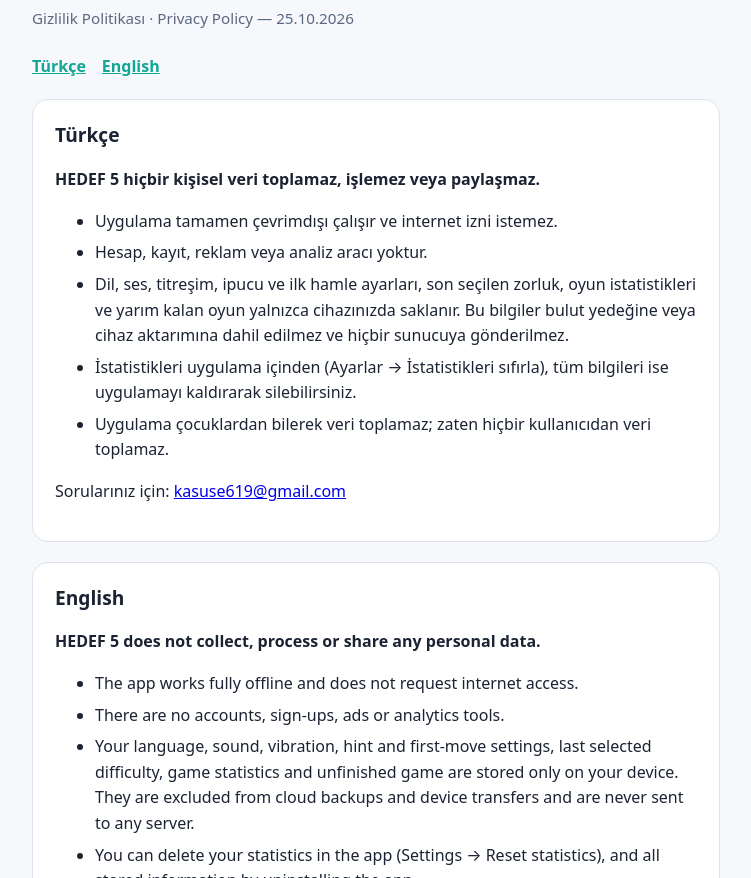
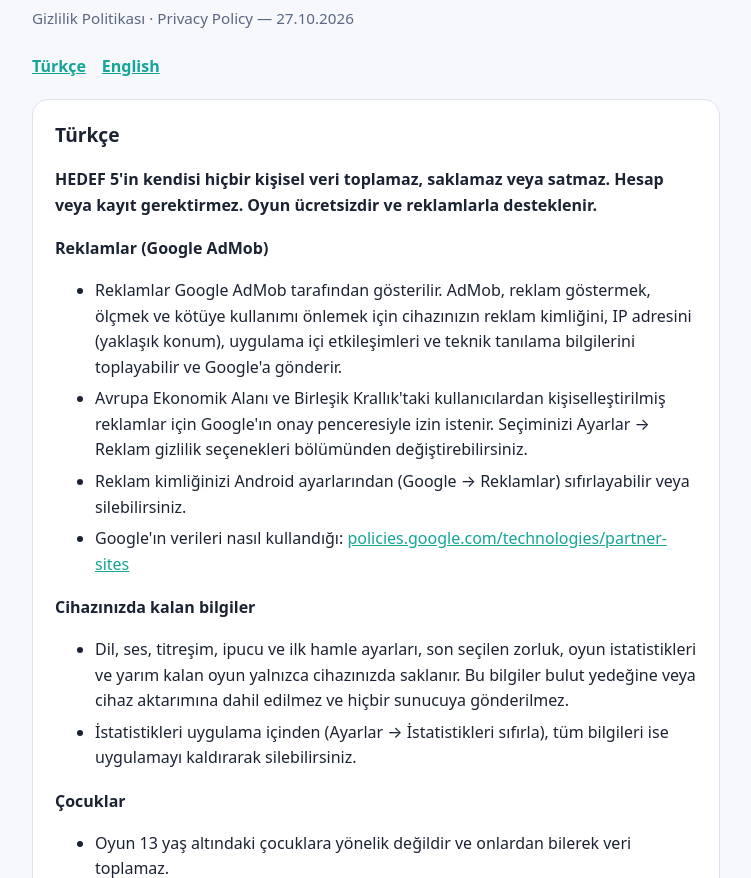
Before and after one commit to kaansari7/hedef5, a plain HTML site: page index.html in a window 1280 px wide. Shown: the part 74-952 px from the top of the page, without its empty margins (264-1015 px from the left). Drawn offline with Linux system fonts and the light colour scheme.

Commit message:
Add files via upload

```diff
--- a/index.html
+++ b/index.html
@@ -34,6 +34,7 @@
   main { max-width: 720px; margin: 0 auto; padding: 32px 16px 48px; }
   h1 { font-size: 1.7rem; margin: 0 0 4px; }
   .updated { color: var(--muted); margin: 0 0 24px; font-size: 0.95rem; }
+  a { color: var(--accent); }
   nav a { color: var(--accent); margin-right: 16px; font-weight: 600; }
   section {
     background: var(--card);
@@ -43,6 +44,7 @@
     margin-top: 20px;
   }
   h2 { font-size: 1.2rem; margin: 0 0 8px; }
+  h3 { font-size: 1rem; margin: 18px 0 4px; }
   li { margin: 6px 0; }
   .lead { font-weight: 600; }
 </style>
@@ -50,31 +52,49 @@
 <body>
 <main>
   <h1>HEDEF 5</h1>
-  <p class="updated">Gizlilik Politikası · Privacy Policy — 25.10.2026</p>
+  <p class="updated">Gizlilik Politikası · Privacy Policy — 27.10.2026</p>
   <nav><a href="#tr">Türkçe</a><a href="#en">English</a></nav>
 
   <section id="tr" lang="tr">
     <h2>Türkçe</h2>
-    <p class="lead">HEDEF 5 hiçbir kişisel veri toplamaz, işlemez veya paylaşmaz.</p>
+    <p class="lead">HEDEF 5'in kendisi hiçbir kişisel veri toplamaz, saklamaz veya satmaz. Hesap veya kayıt gerektirmez. Oyun ücretsizdir ve reklamlarla desteklenir.</p>
+    <h3>Reklamlar (Google AdMob)</h3>
     <ul>
-      <li>Uygulama tamamen çevrimdışı çalışır ve internet izni istemez.</li>
-      <li>Hesap, kayıt, reklam veya analiz aracı yoktur.</li>
+      <li>Reklamlar Google AdMob tarafından gösterilir. AdMob, reklam göstermek, ölçmek ve kötüye kullanımı önlemek için cihazınızın reklam kimliğini, IP adresini (yaklaşık konum), uygulama içi etkileşimleri ve teknik tanılama bilgilerini toplayabilir ve Google'a gönderir.</li>
+      <li>Avrupa Ekonomik Alanı ve Birleşik Krallık'taki kullanıcılardan kişiselleştirilmiş reklamlar için Google'ın onay penceresiyle izin istenir. Seçiminizi Ayarlar → Reklam gizlilik seçenekleri bölümünden değiştirebilirsiniz.</li>
+      <li>Reklam kimliğinizi Android ayarlarından (Google → Reklamlar) sıfırlayabilir veya silebilirsiniz.</li>
+      <li>Google'ın verileri nasıl kullandığı: <a href="https://policies.google.com/technologies/partner-sites">policies.google.com/technologies/partner-sites</a></li>
+    </ul>
+    <h3>Cihazınızda kalan bilgiler</h3>
+    <ul>
       <li>Dil, ses, titreşim, ipucu ve ilk hamle ayarları, son seçilen zorluk, oyun istatistikleri ve yarım kalan oyun yalnızca cihazınızda saklanır. Bu bilgiler bulut yedeğine veya cihaz aktarımına dahil edilmez ve hiçbir sunucuya gönderilmez.</li>
       <li>İstatistikleri uygulama içinden (Ayarlar → İstatistikleri sıfırla), tüm bilgileri ise uygulamayı kaldırarak silebilirsiniz.</li>
-      <li>Uygulama çocuklardan bilerek veri toplamaz; zaten hiçbir kullanıcıdan veri toplamaz.</li>
+    </ul>
+    <h3>Çocuklar</h3>
+    <ul>
+      <li>Oyun 13 yaş altındaki çocuklara yönelik değildir ve onlardan bilerek veri toplamaz.</li>
     </ul>
     <p>Sorularınız için: <a href="mailto:kasuse619@gmail.com">kasuse619@gmail.com</a></p>
   </section>
 
   <section id="en" lang="en">
     <h2>English</h2>
-    <p class="lead">HEDEF 5 does not collect, process or share any personal data.</p>
+    <p class="lead">HEDEF 5 itself does not collect, store or sell any personal data and needs no account or sign-up. The game is free and supported by ads.</p>
+    <h3>Ads (Google AdMob)</h3>
     <ul>
-      <li>The app works fully offline and does not request internet access.</li>
-      <li>There are no accounts, sign-ups, ads or analytics tools.</li>
+      <li>Ads are served by Google AdMob. To show and measure ads and prevent fraud, AdMob may collect your device's advertising ID, IP address (approximate location), in-app interactions and technical diagnostics, and sends them to Google.</li>
+      <li>Users in the European Economic Area and the United Kingdom are asked for consent to personalised ads through Google's consent form. You can change your choice in Settings → Ad privacy options.</li>
+      <li>You can reset or delete your advertising ID in Android settings (Google → Ads).</li>
+      <li>How Google uses data: <a href="https://policies.google.com/technologies/partner-sites">policies.google.com/technologies/partner-sites</a></li>
+    </ul>
+    <h3>Information that stays on your device</h3>
+    <ul>
       <li>Your language, sound, vibration, hint and first-move settings, last selected difficulty, game statistics and unfinished game are stored only on your device. They are excluded from cloud backups and device transfers and are never sent to any server.</li>
       <li>You can delete your statistics in the app (Settings → Reset statistics), and all stored information by uninstalling the app.</li>
-      <li>The app does not knowingly collect data from children; it collects no data from anyone.</li>
+    </ul>
+    <h3>Children</h3>
+    <ul>
+      <li>The game is not directed at children under 13 and does not knowingly collect data from them.</li>
     </ul>
     <p>Questions: <a href="mailto:kasuse619@gmail.com">kasuse619@gmail.com</a></p>
   </section>
```
